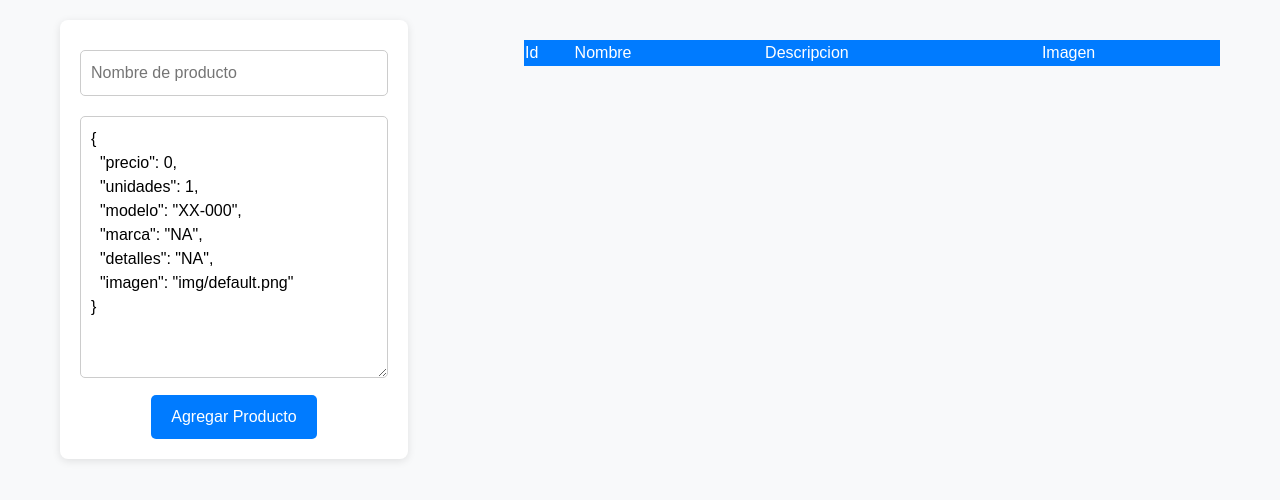
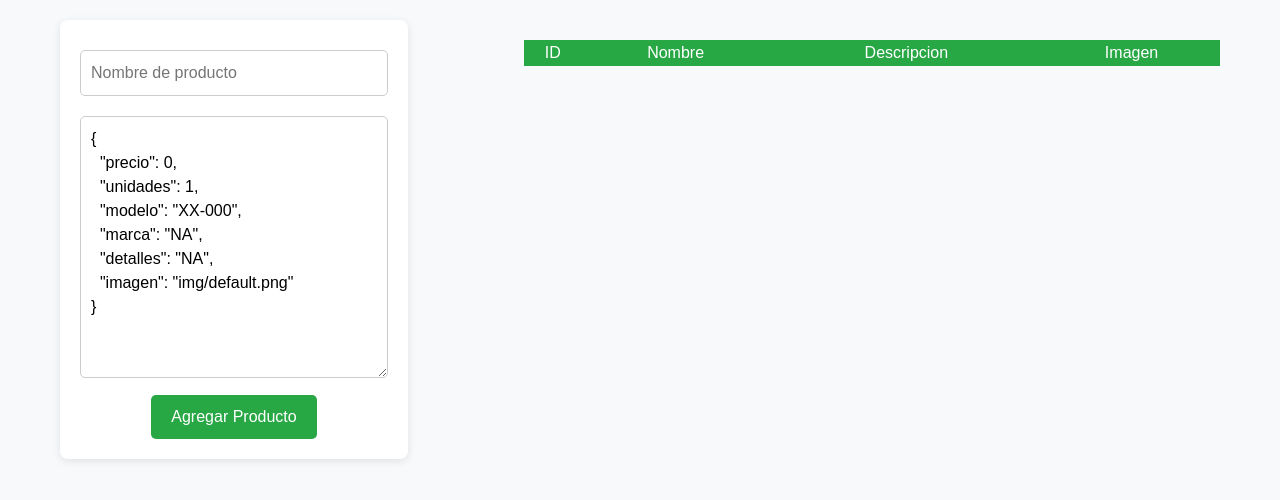
Before and after one commit to erickGtz/tecweb, a PHP site: page /tecweb/ejemplos/product_app/index.html in a window 1280 px wide. Shown: the part 142-642 px from the top of the page. Run offline with PHP 8.4, Linux system fonts and the light colour scheme.

Commit message:
Estilos modificados v.3

```diff
--- a/practicas/css/estilo1.css
+++ b/practicas/css/estilo1.css
@@ -96,7 +96,7 @@ form textarea {
 form button {
   display: block;
   margin: 0 auto;
-  background-color: #007bff;
+  background-color: #28a745;
   color: white;
   padding: 10px 20px;
   border: none;
@@ -117,18 +117,20 @@ table {
 }
 
 table thead {
-  background-color: #007bff;
+  background-color: #28a745;
   color: white;
 }
 
-table thead th {
-  padding: 10px;
+table thead tr {
+  padding: 15px; /* Añadir más espacio en los encabezados */
+  text-align: center; /* Centrar el texto en los encabezados */
+  font-size: 16px; /* Tamaño de fuente para mayor legibilidad */
 }
 
 table tbody td {
-  padding: 10px;
+  padding: 12px; /* Añadir más espacio en las celdas de datos */
   border: 1px solid #ddd;
-  text-align: center;
+  text-align: center; /* Centrar el texto en las celdas */
 }
 
 table tbody img {
--- a/practicas/ejemplos/product_app/index.html
+++ b/practicas/ejemplos/product_app/index.html
@@ -55,7 +55,7 @@
           <table>
             <thead>
               <tr>
-                <td>Id</td>
+                <td>ID</td>
                 <td>Nombre</td>
                 <td>Descripcion</td>
                 <td>Imagen</td>
```
